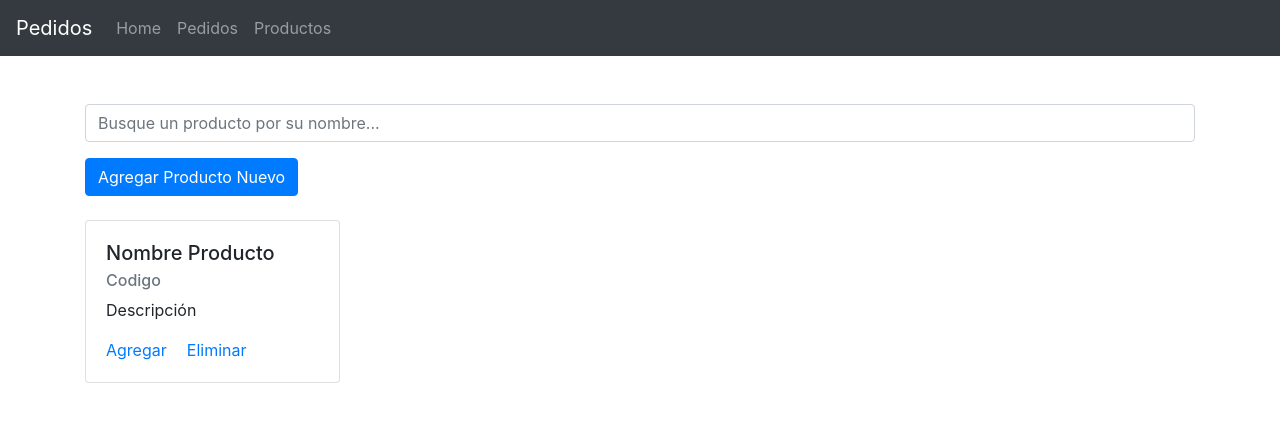
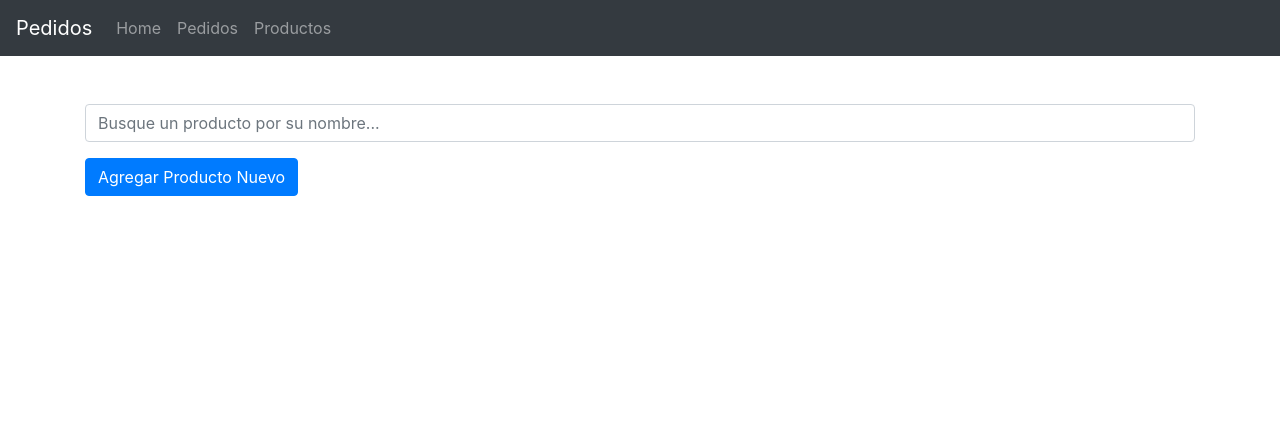
Before and after one commit to JhonnyJGomez/cursoAngular_TypeScript_Parte5, an Angular app: page /productos in a window 1280 px wide. Shown: the top 422 px of the page. Built offline with nearby package versions, Linux system fonts and the light colour scheme.

Commit message:
LocalStorage: Se agrega Productos desde un form por medio de servicios

```diff
--- a/src/app/agregar-productos/agregar-productos.component.ts
+++ b/src/app/agregar-productos/agregar-productos.component.ts
@@ -1,5 +1,8 @@
 import { Component, OnInit } from '@angular/core';
 import { FormGroup, FormBuilder, Validators } from '@angular/forms';
+import { Productos } from '../models/productos';
+import { ProductosService } from '../services/productos.service';
+import { ProductosComponent } from '../productos/productos.component';
 
 @Component({
   selector: 'app-agregar-productos',
@@ -9,7 +12,7 @@ import { FormGroup, FormBuilder, Validators } from '@angular/forms';
 export class AgregarProductosComponent implements OnInit {
   formularioAgregar:FormGroup;
 
-  constructor(private fb:FormBuilder) { }
+  constructor(private fb:FormBuilder, public productosServicioInyectado: ProductosService) { }
 
   ngOnInit(): void {
 
@@ -22,6 +25,7 @@ export class AgregarProductosComponent implements OnInit {
 
 
   agregarProducto(){
-
+    this.productosServicioInyectado.agregarLocalStorage(this.formularioAgregar.value)
+    this.formularioAgregar.reset
   }
 }
--- a/src/app/app.module.ts
+++ b/src/app/app.module.ts
@@ -12,6 +12,7 @@ import { AgregarClientesComponent } from './agregar-clientes/agregar-clientes.co
 import { ReactiveFormsModule, FormsModule} from '@angular/forms'
 import { ClientesService } from './services/clientes.service';
 import { AgregarProductosComponent } from './agregar-productos/agregar-productos.component';
+import { ProductosService } from './services/productos.service';
 
 @NgModule({
   declarations: [
@@ -31,7 +32,8 @@ import { AgregarProductosComponent } from './agregar-productos/agregar-productos
     FormsModule
   ],
   providers: [
-    ClientesService
+    ClientesService,
+    ProductosService
   ],
   bootstrap: [AppComponent]
 })
--- /dev/null
+++ b/src/app/models/productos.ts
@@ -0,0 +1,12 @@
+export class Productos{
+    productoID:number;
+    nombre:string;
+    descripcion:string;
+    precio:number
+    constructor(){
+        this.productoID = this.productoID
+        this.nombre = this.nombre
+        this.descripcion = this.descripcion
+        this.precio = this.precio
+    }
+}
--- a/src/app/productos/productos.component.html
+++ b/src/app/productos/productos.component.html
@@ -4,12 +4,12 @@
     </form>
     <button class="btn btn-primary" routerLink="/agregar-productos">Agregar Producto Nuevo</button>
     <div class="row">
-        <div class="col-sm-3 mt-4" >
+        <div class="col-sm-3 mt-4" *ngFor="let productoEnLaLista of productos" >
             <div class="card">
                 <div class="card-body">
-                    <h5 class="card-title">Nombre Producto</h5>
-                    <h6 class="card-subtitle mb-2 text-muted">Codigo</h6>
-                    <p class="card-text">Descripción</p>
+                    <h5 class="card-title">{{productoEnLaLista.nombre}}</h5>
+                    <h6 class="card-subtitle mb-2 text-muted">{{productoEnLaLista.ProductoID}}</h6>
+                    <p class="card-text">{{productoEnLaLista.precio | currency:'COP'}}</p>
                     <a href="#" class="card-link">Agregar</a>
                     <a href="#" class="card-link">Eliminar</a>
                 </div>
--- a/src/app/productos/productos.component.ts
+++ b/src/app/productos/productos.component.ts
@@ -1,4 +1,6 @@
 import { Component, OnInit } from '@angular/core';
+import { ProductosService } from '../services/productos.service';
+import { Productos } from '../models/productos';
 
 @Component({
   selector: 'app-productos',
@@ -6,10 +8,12 @@ import { Component, OnInit } from '@angular/core';
   styleUrls: ['./productos.component.scss']
 })
 export class ProductosComponent implements OnInit {
-
-  constructor() { }
+  productos:Array<Productos> = new Array<Productos>();
+  constructor(public productosServicioInyectado:ProductosService) { }
 
   ngOnInit(): void {
+
+    this.productos = this.productosServicioInyectado.productosLocalStorage
   }
 
 }
--- /dev/null
+++ b/src/app/services/productos.service.ts
@@ -0,0 +1,26 @@
+import { Injectable } from '@angular/core';
+import { Productos } from '../models/productos';
+
+@Injectable({
+  providedIn: 'root'
+})
+export class ProductosService {
+
+  constructor() { }
+
+  agregarLocalStorage(producto:Productos){
+    let productosAntiguos: Productos[] = this.productosLocalStorage
+    producto.productoID = productosAntiguos.length + 1
+    productosAntiguos.push(producto)
+    localStorage.setItem("productos",JSON.stringify(productosAntiguos))
+  }
+
+  get productosLocalStorage():Productos[]{
+    let productosdeLocalStorage: Productos[] = JSON.parse(localStorage.getItem("productos"))
+
+    if (productosdeLocalStorage == null){
+      return new Array<Productos>();
+    }
+    return productosdeLocalStorage;
+  }
+}
```
Also changed, not shown: 1 other file (tests, documents, lock files or other folders).
